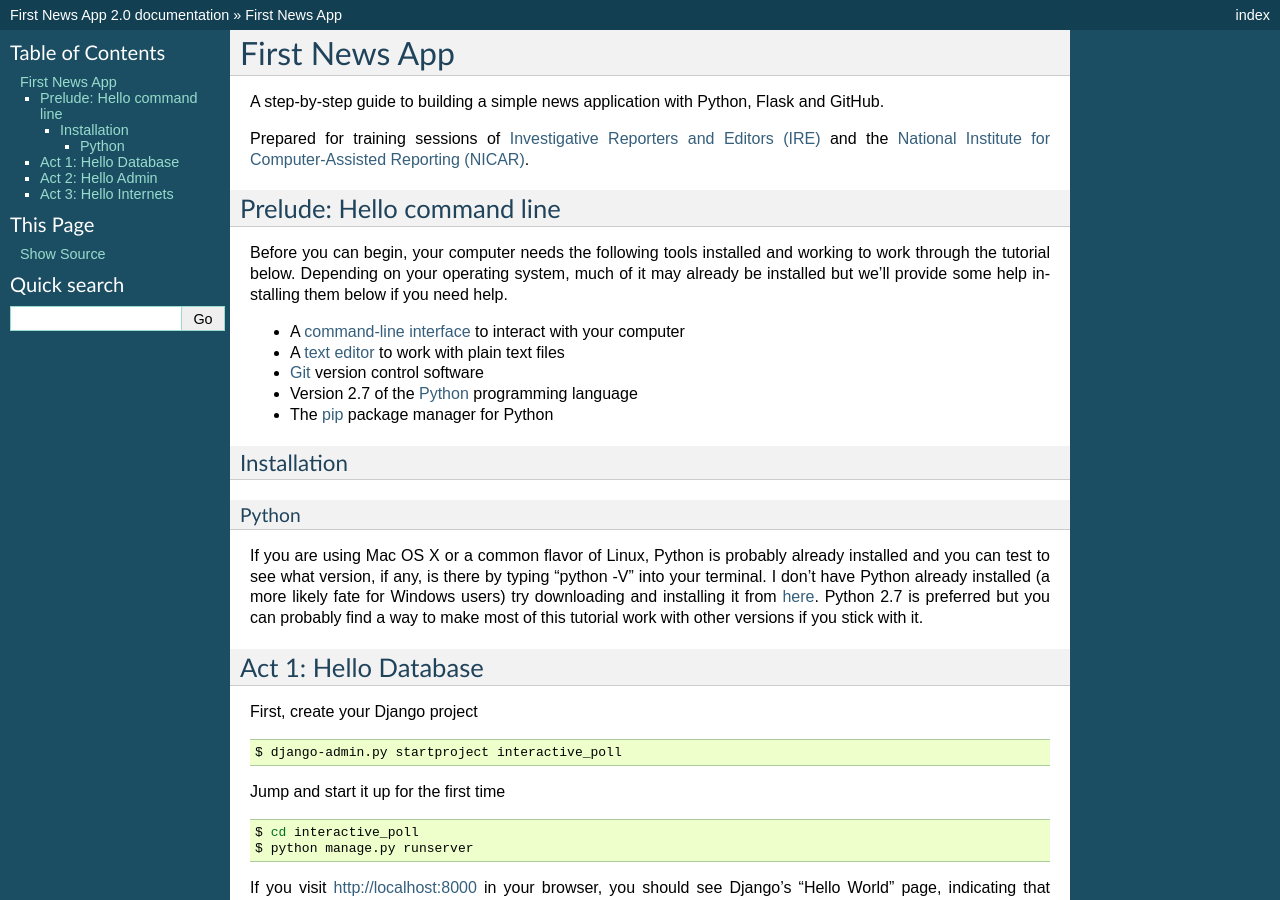
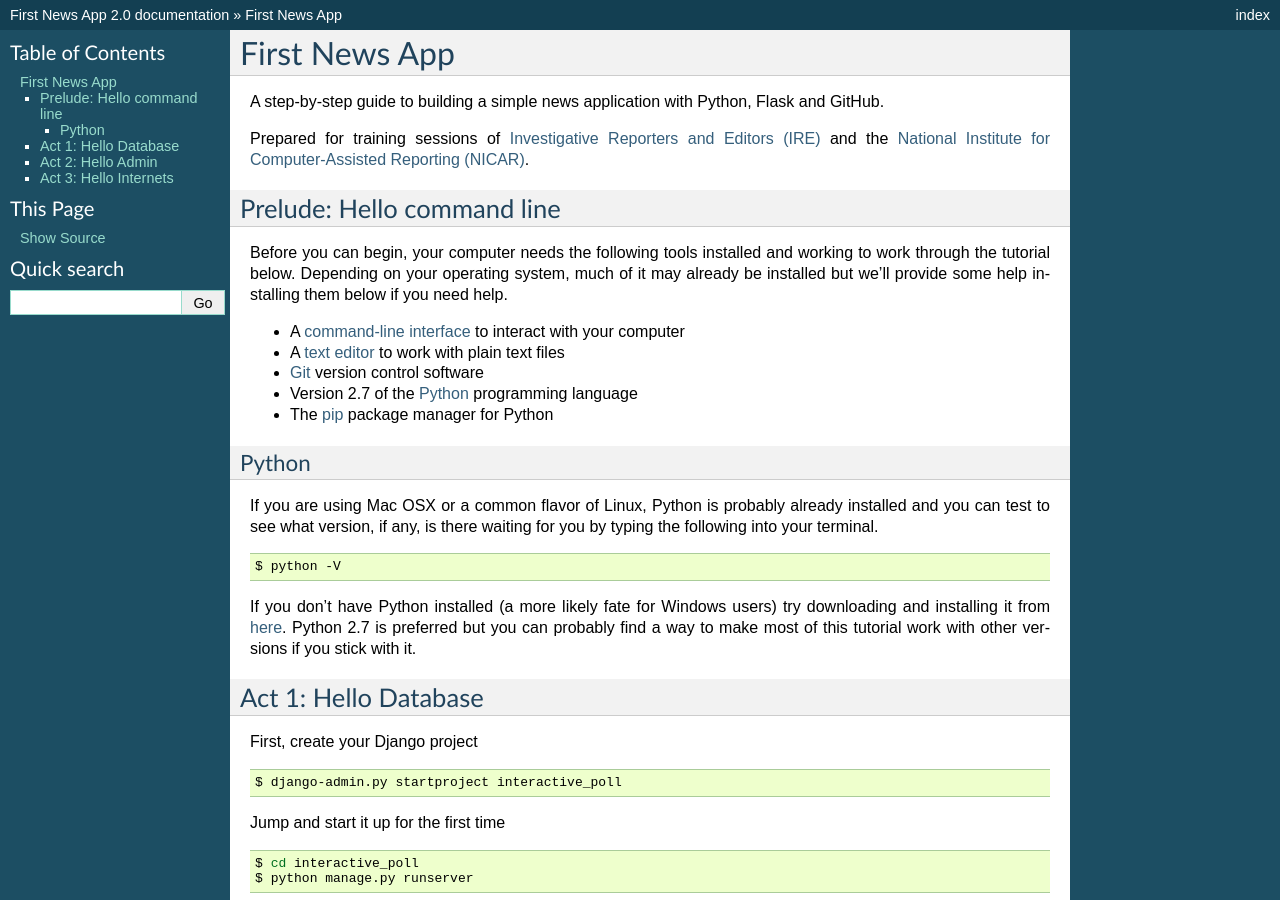
Before and after one commit to palewire/first-news-app, a Sphinx documentation site: the page built from docs/index.rst, in a window 1280 px wide and 900 px high. Built offline with Sphinx 7.4.7, drawn with Linux system fonts in a browser that asks for light colours.

Commit message:
What about going two deep on the sections here?

```diff
--- a/docs/index.rst
+++ b/docs/index.rst
@@ -19,15 +19,17 @@
 * Version 2.7 of the `Python <http://python.org>`_ programming language
 * The `pip <http://www.pip-installer.org/en/latest/installing.html>`_ package manager for Python
 
-Installation
-~~~~~~~~~~~~
+Python
+~~~~~~
 
-Python
-******
+If you are using Mac OSX or a common flavor of Linux, Python is probably already installed and you can
+test to see what version, if any, is there waiting for you by typing the following into your terminal.
 
-If you are using Mac OS X or a common flavor of Linux, Python is probably already installed and you can
-test to see what version, if any, is there by typing "python -V" into your terminal. I don't have Python
-already installed (a more likely fate for Windows users) try downloading and installing it from `here
+.. code-block:: bash
+
+    $ python -V
+
+If you don't have Python installed (a more likely fate for Windows users) try downloading and installing it from `here
 <http://www.python.org/download/releases/2.7.6/>`_. Python 2.7 is preferred but you can probably find a
 way to make most of this tutorial work with other versions if you stick with it.
 
```
Also changed, not shown: 5 other files.
